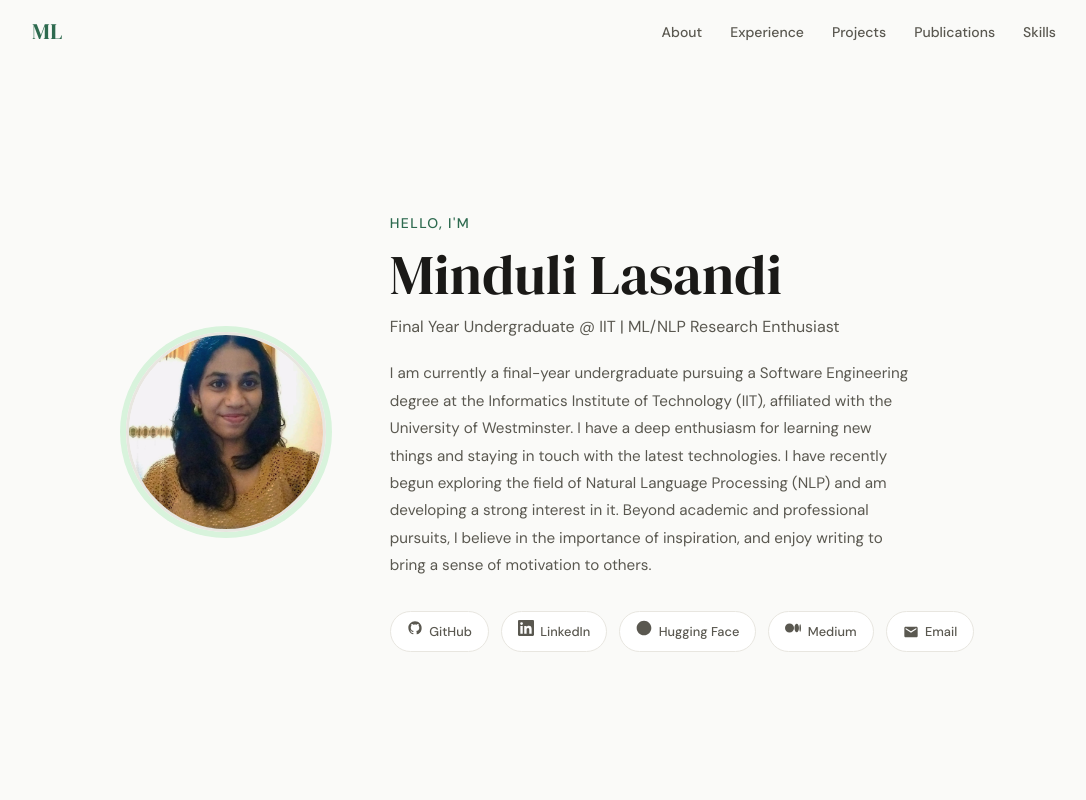
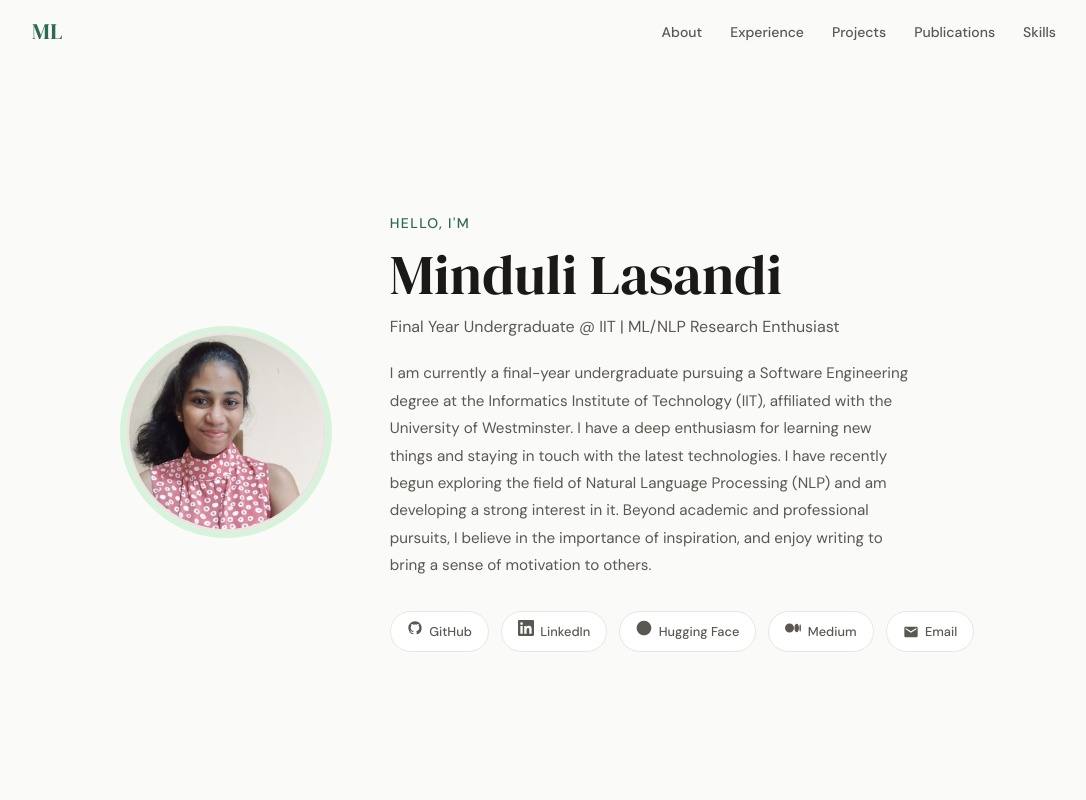
Before and after one commit to Minduli-Lasandi/Minduli-Lasandi-Portfolio, a React (Vite) app: page / in a window 1280 px wide. Shown: the top 800 px of the page, without its empty margins (90-1176 px from the left). Built offline with nearby package versions, Linux system fonts and the light colour scheme.

Commit message:
Update profile picture and footer

```diff
--- a/src/App.tsx
+++ b/src/App.tsx
@@ -17,7 +17,7 @@ export default function App() {
         <Skills />
       </main>
       <footer className="footer">
-        <p> Minduli Lasandi Portfolio · Built with React + TypeScript</p>
+        <p> Minduli Lasandi Portfolio</p>
       </footer>
     </>
   )
--- a/src/components/Hero.tsx
+++ b/src/components/Hero.tsx
@@ -28,7 +28,7 @@ export default function Hero() {
         <section id="about" className="hero">
             <div className="hero-inner">
                 <div className="hero-photo-wrap">
-                    <img src="/Profile_Picture.jpeg" alt={profile.name} className="hero-photo" />
+                    <img src="/Profile_Picture2.jpeg" alt={profile.name} className="hero-photo" />
                 </div>
                 <div className="hero-content">
                     <p className="hero-greeting">Hello, I'm</p>
```
Also changed, not shown: public/Profile_Picture2.jpeg (added).
